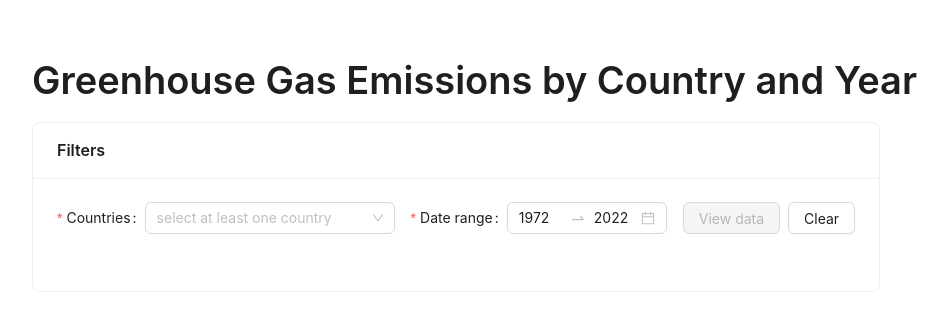
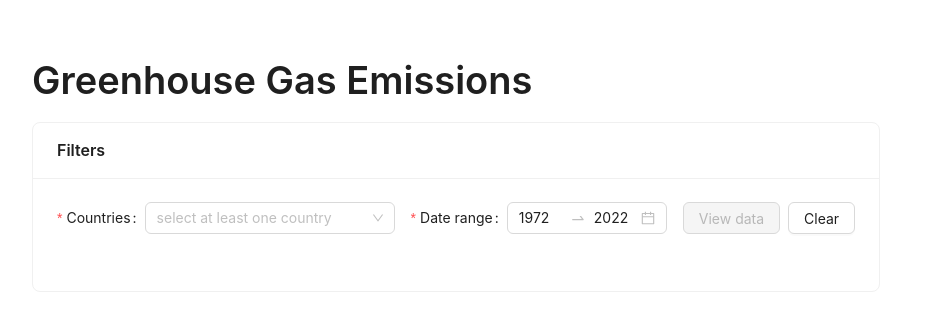
Before and after one commit to lockettks/greenhouse_gas_emissions, a React (Vite) app: page / in a window 1280 px wide. Shown: the top 330 px of the page, without its empty margins (0-948 px from the left). Built offline with nearby package versions, Linux system fonts and the light colour scheme.

Commit message:
Update title

```diff
--- a/src/App.jsx
+++ b/src/App.jsx
@@ -18,7 +18,7 @@ function App() {
             padding: 24,
           }}
         >
-          <Title>Greenhouse Gas Emissions by Country and Year</Title>
+          <Title>Greenhouse Gas Emissions</Title>
           <FiltersAndVisualizations />
         </Content>
       </Layout>
```
